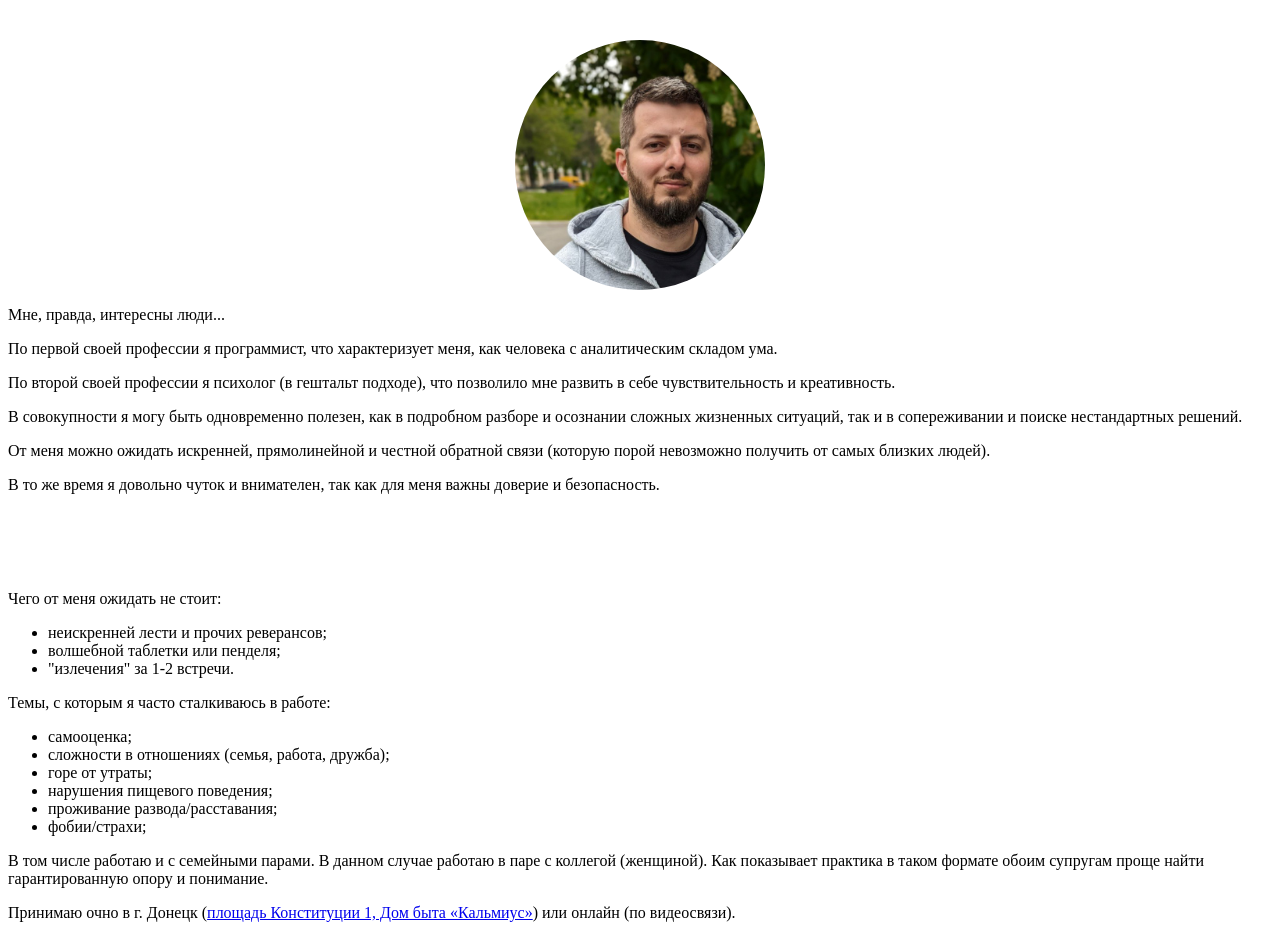
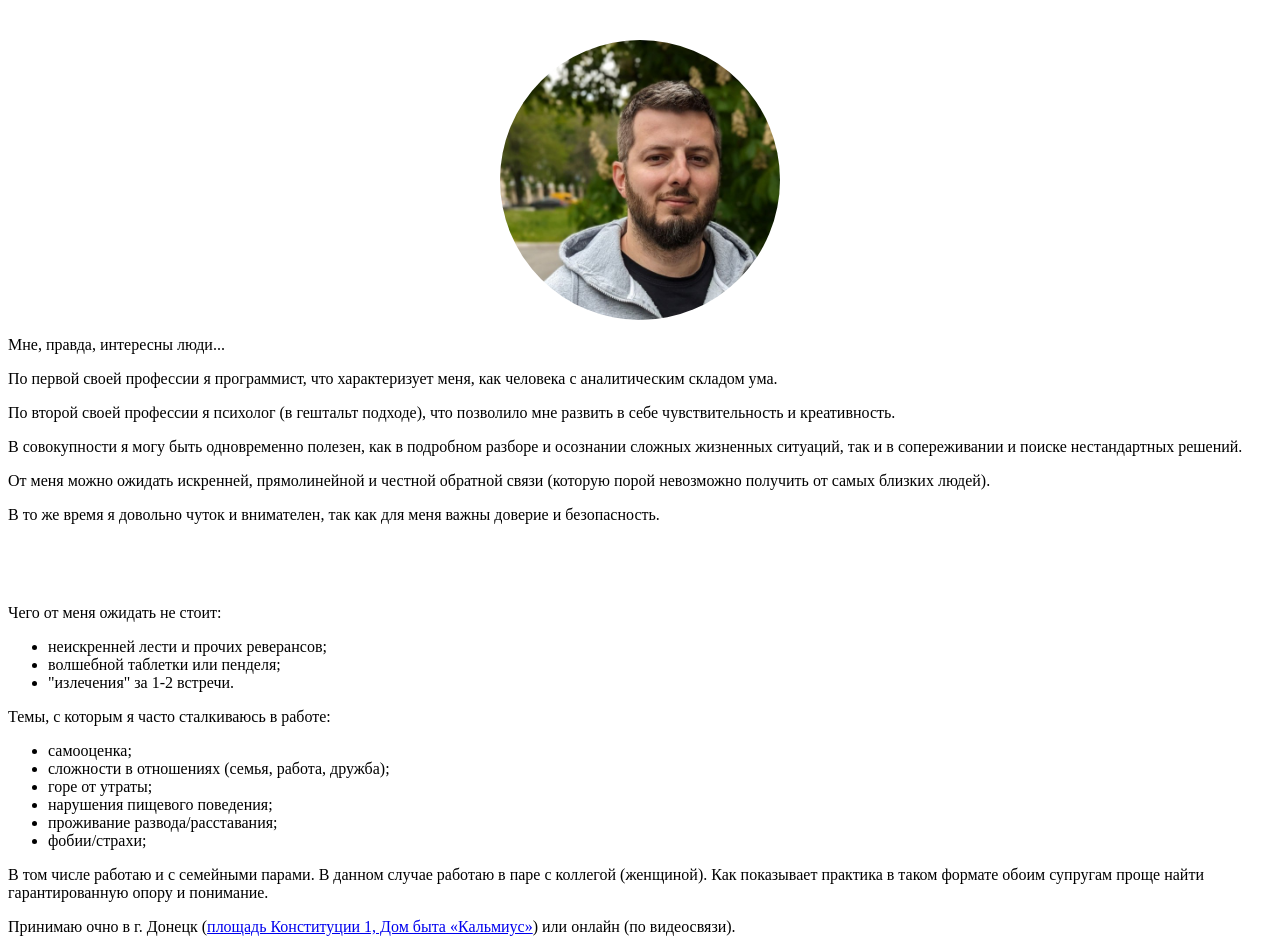
Before and after one commit to pashakiz/kizernis.ru, a website built with webpack: page src/html/views/index.html in a window 1280 px wide. Shown: the top 939 px of the page. Built offline with nearby package versions, Linux system fonts and the light colour scheme; files whose address does not match are found by name.

Commit message:
fix photo

```diff
--- a/src/html/views/index.html
+++ b/src/html/views/index.html
@@ -2,19 +2,21 @@
 
   <section class="block">
     <div class="container">
-      <div class="row">
+      <div class="firstscreen row">
         <div class="col-12 col-md-4">
-          <div class="aboutphoto">
+          <div class="firstscreen__aboutphoto">
             <img src="assets/img/pavel.jpg" alt="Photo">
           </div>
         </div>
         <div class="col-12 col-md-8">
+          <div class="firstscreen__text">
             <p>Мне, правда, интересны люди...</p>
             <p>По первой своей профессии я программист, что характеризует меня, как человека с аналитическим складом ума.</p>
             <p>По второй своей профессии я психолог (в гештальт подходе), что позволило мне развить в себе чувствительность и креативность.</p>
             <p>В совокупности я могу быть одновременно полезен, как в подробном разборе и осознании сложных жизненных ситуаций, так и в сопереживании и поиске нестандартных решений.</p>
             <p>От меня можно ожидать искренней, прямолинейной и честной обратной связи (которую порой невозможно получить от самых близких людей).</p>
             <p>В то же время я довольно чуток и внимателен, так как для меня важны доверие и безопасность.</p>
+          </div>
         </div>
       </div>
     </div>
--- a/src/scss/index.scss
+++ b/src/scss/index.scss
@@ -102,9 +102,15 @@ body {
   padding: 2rem 0;
 }
 
-.aboutphoto {
-  width: 200px;
-  height: 200px;
+.firstscreen {
+  @media (min-width: 992px) {
+    align-items: center;
+  }
+}
+
+.firstscreen__aboutphoto {
+  width: 230px;
+  height: 230px;
   border-radius: 50%;
   overflow: hidden;
   margin: 0 auto 20px;
@@ -114,15 +120,21 @@ body {
     margin: auto;
   }
   @media (min-width: 992px) {
-    width: 250px;
-    height: 250px;
+    width: 280px;
+    height: 280px;
+  }
+  img {
+    width: 100%;
+    height: auto;
   }
 }
 
-.aboutphoto > img {
-  width: 100%;
-  height: auto;
+.firstscreen__text {
+  p:last-child {
+    margin: 0;
+  }
 }
+
 
 h1 {
   font-size: 1.5rem;
```
Lines whose indentation alone changed are shown as unchanged.
